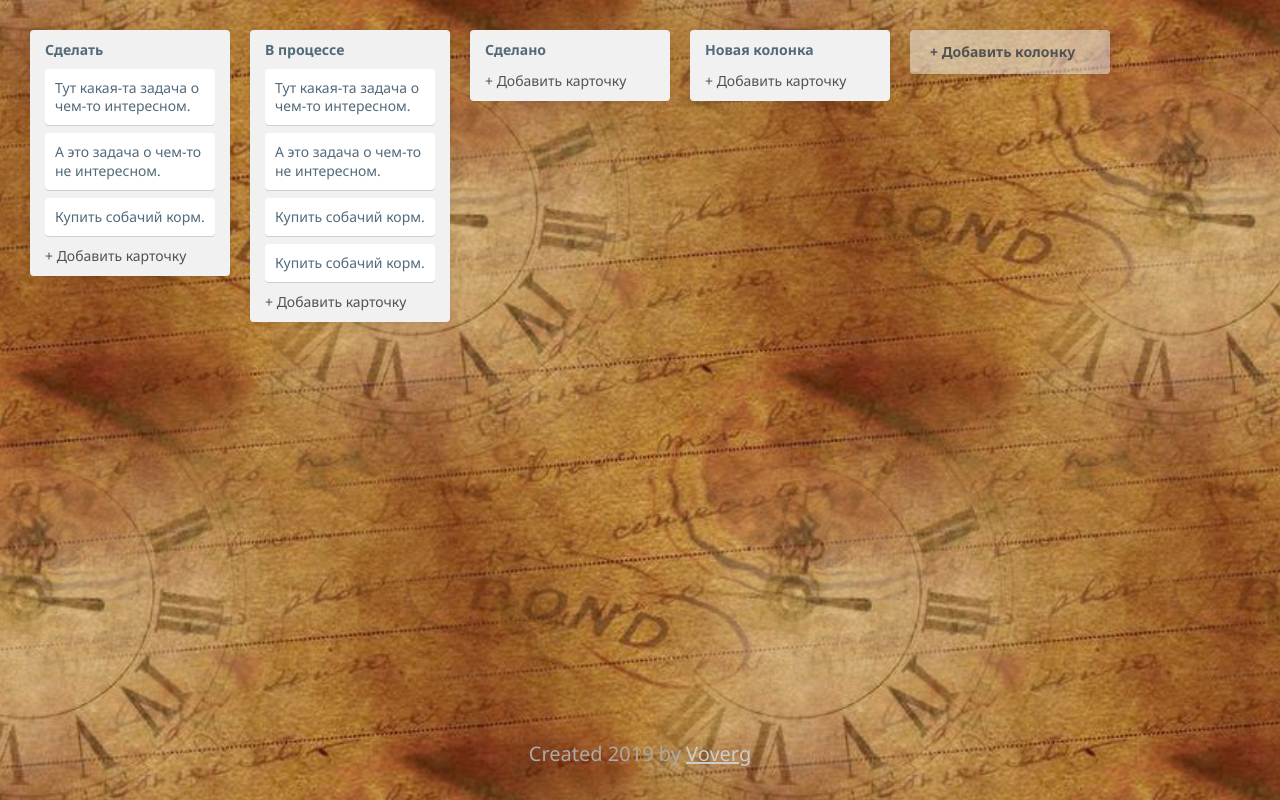
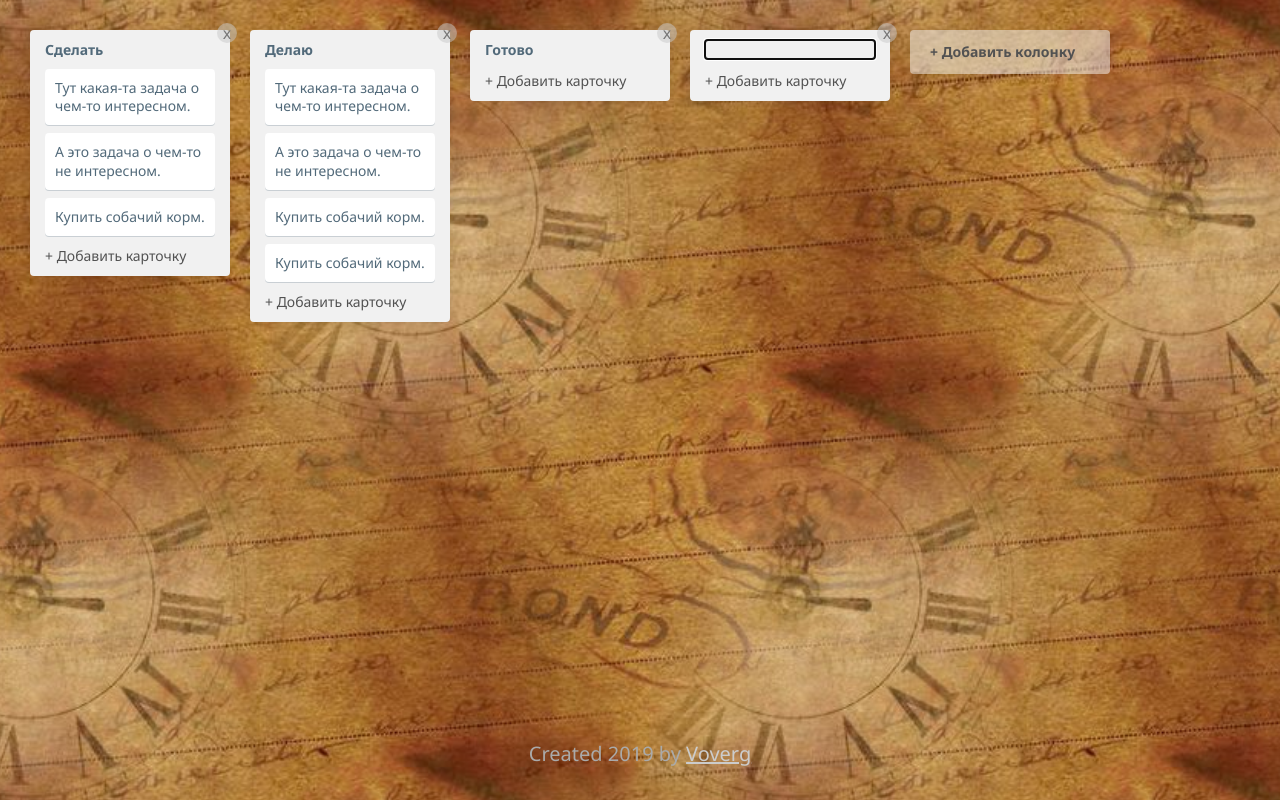
Before and after one commit to voverg/simple-kanban, a plain HTML site: page index.html in a window 1280 px wide. Both pictures are taken after a click on the element "+ Добавить колонку". Drawn offline with Linux system fonts and the light colour scheme.

Commit message:
Refactoring and added ability to delete columns

```diff
--- a/index.html
+++ b/index.html
@@ -17,8 +17,10 @@
             <div class="columns">
                 <div class="column" draggable="true" data-column-id="1">
                     <p class="column-header">Сделать</p>
+                    <span class="close">x</span>
                     <div data-notes>
-                        <div class="note" draggable="true" data-note-id="1">Тут какая-та задача о чем-то интересном.</div>
+                        <div class="note" draggable="true" data-note-id="1">Тут какая-та задача о чем-то интересном.
+                        </div>
                         <div class="note" draggable="true" data-note-id="2">А это задача о чем-то не интересном.</div>
                         <div class="note" draggable="true" data-note-id="3">Купить собачий корм.</div>
                     </div>
@@ -28,9 +30,11 @@
                 </div>
 
                 <div class="column" draggable="true" data-column-id="2">
-                    <p class="column-header">В процессе</p>
+                    <p class="column-header">Делаю</p>
+                    <span class="close">x</span>
                     <div data-notes>
-                        <div class="note" draggable="true" data-note-id="4">Тут какая-та задача о чем-то интересном.</div>
+                        <div class="note" draggable="true" data-note-id="4">Тут какая-та задача о чем-то интересном.
+                        </div>
                         <div class="note" draggable="true" data-note-id="5">А это задача о чем-то не интересном.</div>
                         <div class="note" draggable="true" data-note-id="6">Купить собачий корм.</div>
                         <div class="note" draggable="true" data-note-id="7">Купить собачий корм.</div>
@@ -41,7 +45,8 @@
                 </div>
 
                 <div class="column" draggable="true" data-column-id="3">
-                    <p class="column-header">Сделано</p>
+                    <p class="column-header">Готово</p>
+                    <span class="close">x</span>
                     <div data-notes></div>
                     <p class="column-footer">
                         <span data-action-addNote class="action">+ Добавить карточку</span>
--- a/js/main.js
+++ b/js/main.js
@@ -7,27 +7,51 @@ const newColumnElem = document.querySelector('[data-action-addColumn]');
 let columnIdCounter = 4;
 let noteIdCounter = 8;
 
-// Add new cards to the colomn and edit column and cards
+// Create a new column
+function createColumn() {
+    const columnElement = `
+                        <div class="column" data-column-id="${columnIdCounter}" draggable="true">
+                            <p class="column-header" tabindex="-1" contenteditable="true"></p>
+                            <span class="close">x</span>
+                            <div data-notes></div>
+                            <p class="column-footer">
+                                 <span data-action-addNote class="action">+ Добавить карточку</span>
+                            </p>
+                        </div>
+                        `;
+    columnsElem.insertAdjacentHTML('beforeend', columnElement);
+    columnIdCounter++;
+    // Edit title of the column
+    const columnHeaderElem = columnsElem.lastElementChild.querySelector('.column-header');
+    columnHeaderElem.focus();
+    editNote(columnHeaderElem);
+    // Add the new card to the new column
+    createCard(columnsElem.lastElementChild);
+    // Delete the column
+    const closeButton = columnsElem.lastElementChild.querySelector('.close');
+    closeButton.addEventListener('click', () => {
+        removeElem(columnsElem.lastElementChild);
+    })
+}
+
+// Create a new card
 function createCard(columnElement) {
-    const spanAction_addNote = columnElement.querySelector('[data-action-addNote]');
-    spanAction_addNote.addEventListener('click', function () {
-        const dataNotes = columnElement.querySelector('[data-notes]');
-        // Create a new note
+    const newCard = columnElement.querySelector('[data-action-addNote]');
+    newCard.addEventListener('click', function () {
+        const dataNotes = columnElement.querySelector('[data-notes]'); // Card container
         const noteElement = `
                             <div class="note" data-note-id="${noteIdCounter}" draggable="true" contenteditable="true"></div>
                             `;
         dataNotes.insertAdjacentHTML('beforeend', noteElement);
         dataNotes.lastElementChild.focus();
         noteIdCounter++;
-        // Add text to the new card
-        createNote(dataNotes.lastElementChild);
+        // Edit text to the new card
+        editNote(dataNotes.lastElementChild);
     });
-    // Edit the title of the column
-    const headerElement = columnElement.querySelector('.column-header');
-    createNote(headerElement);
 }
-// Edit cards
-function createNote(noteElement) {
+
+// Edit card or column note
+function editNote(noteElement) {
     noteElement.addEventListener('click', function () {
         noteElement.setAttribute('contenteditable', 'true');
         noteElement.removeAttribute('draggable');
@@ -39,9 +63,10 @@ function createNote(noteElement) {
     });
 
     noteElement.addEventListener('blur', unfocusElem);
-    noteElement.addEventListener('keyup', function (event) {
-        if (event.ctrlKey && (event.keyCode === 13)) {
-            unfocusElem();
+    noteElement.addEventListener('keydown', function (event) {
+        if (event.keyCode === 13) {
+            event.preventDefault();
+            noteElement.blur();
         }
     })
 
@@ -59,27 +84,31 @@ function createNote(noteElement) {
     }
 }
 
+// Delete column
+function removeElem(elem) {
+    const headerText = elem.querySelector('.column-header').textContent;
+    const res = confirm(`Точно хочешь удалить колонку ${headerText.toUpperCase()}?`);
+    if (res) {
+        elem.remove();
+    }
+}
 
-// Create a new card
+
+// Add a new card to existing columns in the start
 columnElemList.forEach(createCard);
+// Delete existing columns
+columnElemList.forEach(elem => {
+    const closeBtn = elem.querySelector('.close');
+    closeBtn.addEventListener('click', () => {
+        removeElem(elem);
+    });
+});
+// Create a new column
+newColumnElem.addEventListener('click', createColumn);
 
-// Create a new column
-newColumnElem.addEventListener('click', function() {
-    const columnElement = `
-                        <div class="column" data-column-id="${columnIdCounter}" draggable="true">
-                            <p class="column-header">Новая колонка</p>
-                            <div data-notes></div>
-                            <p class="column-footer">
-                                 <span data-action-addNote class="action">+ Добавить карточку</span>
-                            </p>
-                        </div>
-                        `;
-    columnsElem.insertAdjacentHTML('beforeend', columnElement);
-    columnIdCounter++;
-    // Add the new card to the new column
-    createCard(columnsElem.lastElementChild);
-});
 
-// Edit existing cards
+
+// ----------------------Delete when the app will be ready ----------------------------------------
+// Edit existing cards in the start
 const noteElemList = document.querySelectorAll('.note');
-noteElemList.forEach(createNote);
+noteElemList.forEach(editNote);
--- a/style.css
+++ b/style.css
@@ -40,6 +40,7 @@ body {
 }
 
 .column {
+    position: relative;
     background: #f1f1f1;
     padding: 10px 15px;
 }
@@ -81,6 +82,7 @@ body {
 }
 
 .note {
+    position: relative;
     cursor: default;
     width: 100%;
     background: white;
@@ -132,6 +134,25 @@ body {
     opacity: 0.5;
 }
 
+.close {
+    position: absolute;
+    top: -7px;
+    right: -7px;
+    display: flex;
+    justify-content: center;
+    align-items: center;
+    width: 20px;
+    height: 20px;
+    background-color: rgba(200, 200, 200, 0.5);
+    border-radius: 50%;
+    color: #777;
+}
+.close:hover {
+    color: #f1f1f1;
+    background-color: #555;
+    cursor: pointer;
+}
+
 /*Footer*/
 footer {
     margin: 0 auto;
```
